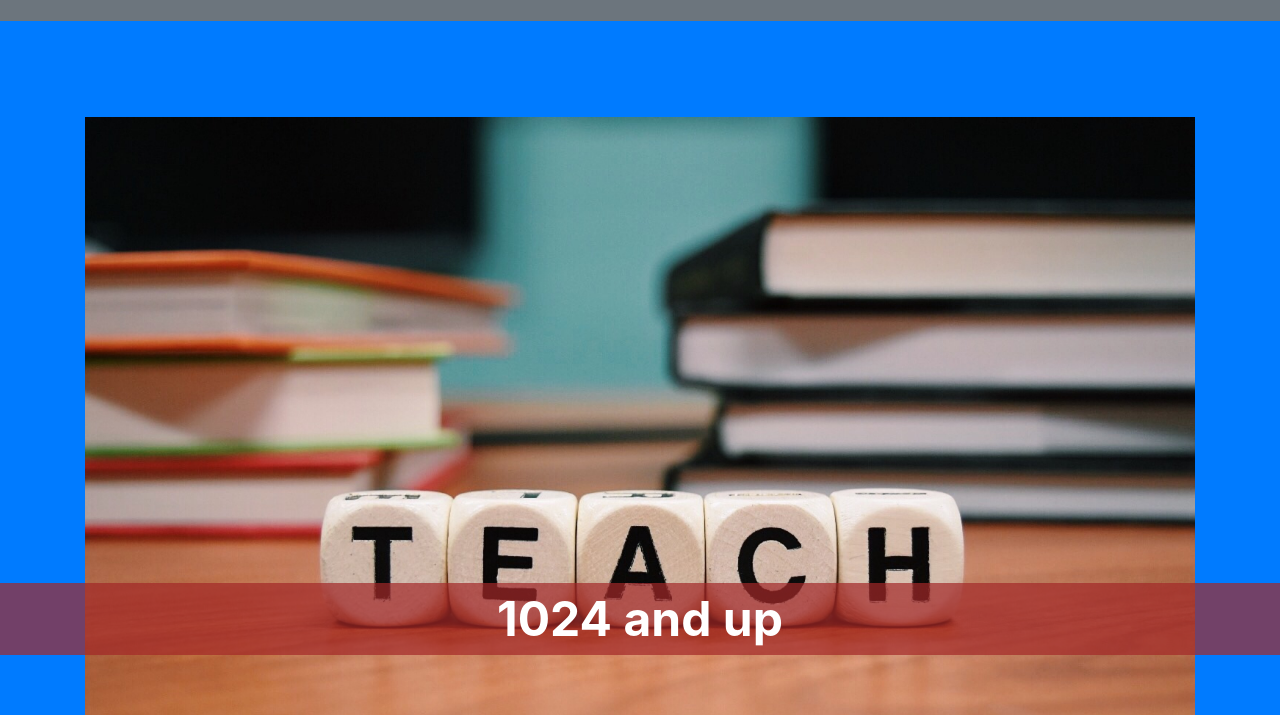
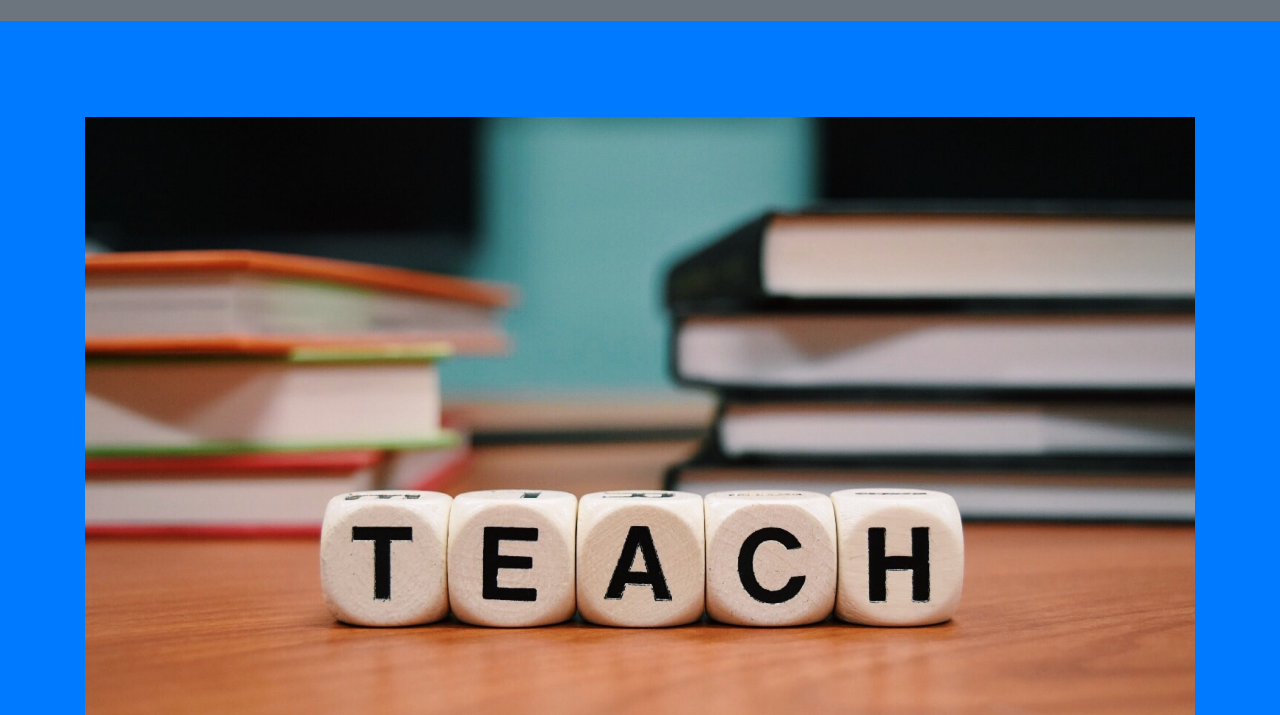
Before and after one commit to LaurenElbaum/portfoliov3, a website with bundled scripts: page index.html in a window 1280 px wide. Shown: the part 85-800 px from the top of the page. Built offline with nearby package versions, Linux system fonts and the light colour scheme.

Commit message:
Add files via upload

```diff
--- a/css/lauren-style.css
+++ b/css/lauren-style.css
@@ -100,7 +100,7 @@ div.more-selectors p {
   }
 
 
-  body:after {
+  /* body:after {
     content: "less than 320px";
     font-size: 300%;
     font-weight: bold;
@@ -110,7 +110,7 @@ div.more-selectors p {
     text-align: center;
     background-color: hsla(1,60%,40%,0.7);
     color: #fff;
-}
+} */
 
 .invisible{
     display: none;
@@ -121,7 +121,7 @@ div.more-selectors p {
 
 
 
-@media only screen and (min-width: 320px) {
+/* @media only screen and (min-width: 320px) {
     body:after {
         content: "320 to 480px";
         background-color: hsla(90,60%,40%,0.7);
@@ -145,7 +145,7 @@ div.more-selectors p {
         content: "1024 and up";
         background-color: hsla(360,60%,40%,0.7);
     }
-}
+} */
 
 @media only screen and (min-width: 320px) {
 
```
